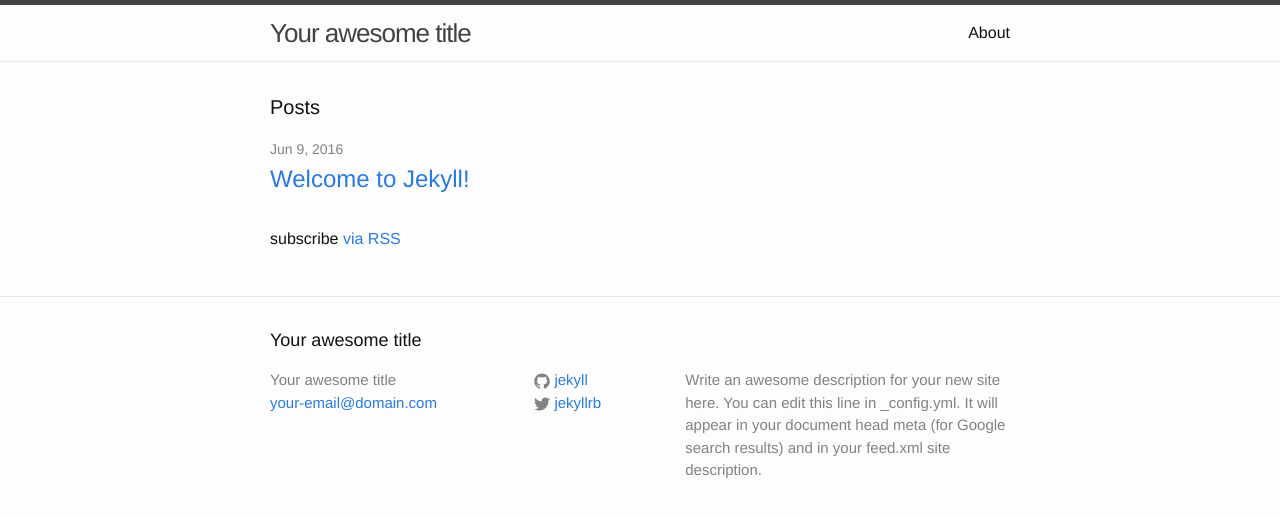
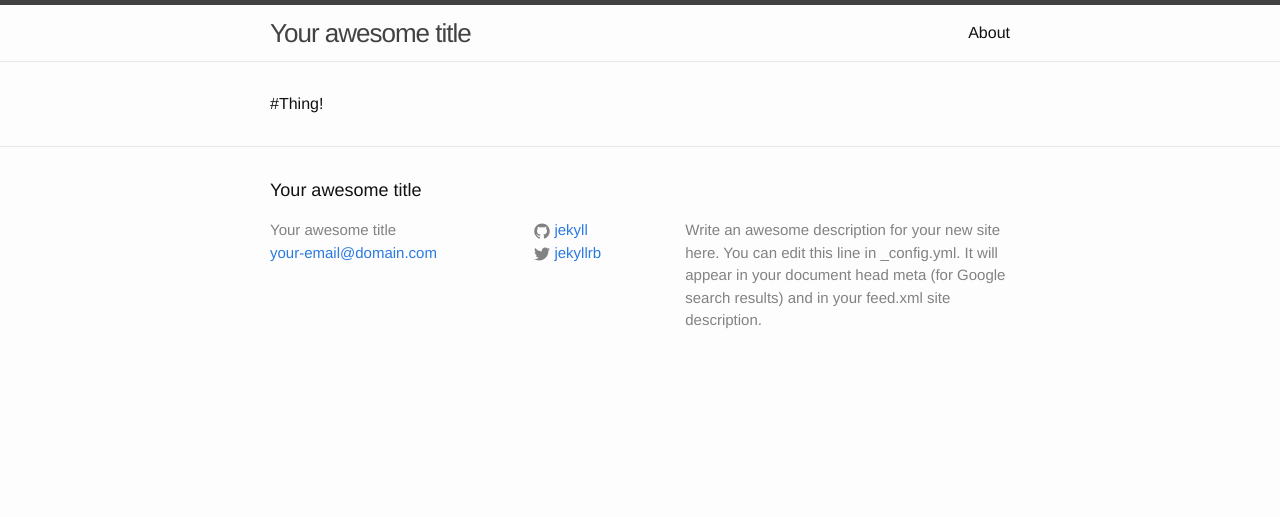
Before and after one commit to Breathcount/android-app-licenses, a Jekyll site: the page built from index.html, in a window 1280 px wide. Shown: the top 517 px of the page. Built offline with Jekyll 4.4.1, drawn with Linux system fonts in a browser that asks for light colours.

Commit message:
What am i doing

```diff
--- a/index.html
+++ b/index.html
@@ -1,23 +1,6 @@
 ---
 layout: default
+markdown: kramdown
 ---
 
-<div class="home">
-
-  <h1 class="page-heading">Posts</h1>
-
-  <ul class="post-list">
-    {% for post in site.posts %}
-      <li>
-        <span class="post-meta">{{ post.date | date: "%b %-d, %Y" }}</span>
-
-        <h2>
-          <a class="post-link" href="{{ post.url | prepend: site.baseurl }}">{{ post.title }}</a>
-        </h2>
-      </li>
-    {% endfor %}
-  </ul>
-
-  <p class="rss-subscribe">subscribe <a href="{{ "/feed.xml" | prepend: site.baseurl }}">via RSS</a></p>
-
-</div>
+#Thing!
```
